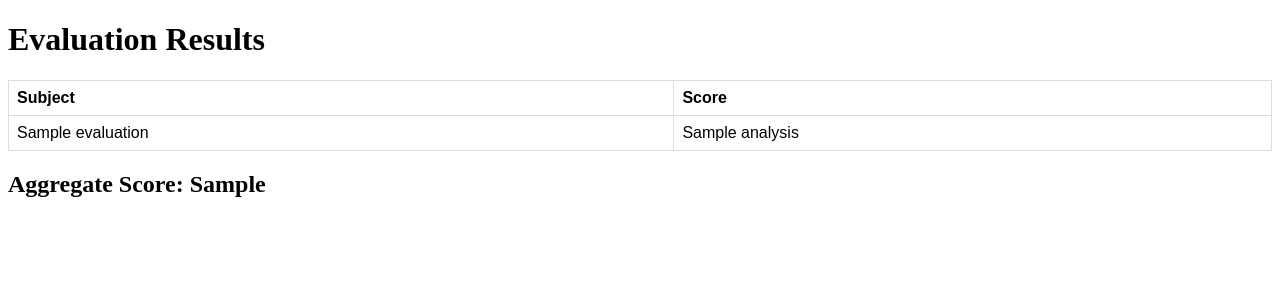
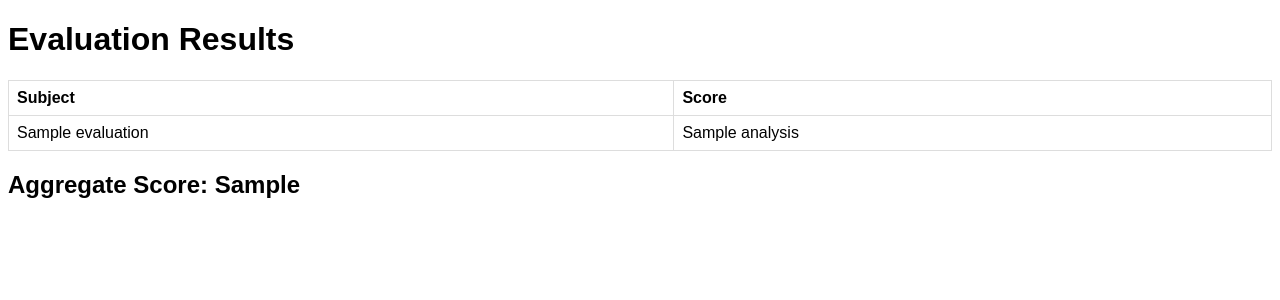
Before and after one commit to gunsai75/vishlex, a Flask app: template templates/translate.html in a window 1280 px wide. Shown: the top 300 px of the page. Run offline with Flask 3, Linux system fonts and the light colour scheme; the template is opened without the code that fills it: most values are stand-ins (such as "Sample title", 1, 10 or a date in 2020).

Commit message:
Made some changes

```diff
--- a/templates/translate.html
+++ b/templates/translate.html
@@ -2,6 +2,9 @@
 <html>
 <head>
 <style>
+body {
+  font-family: arial, sans-serif;
+}
 table {
   font-family: arial, sans-serif;
   border-collapse: collapse;
```
